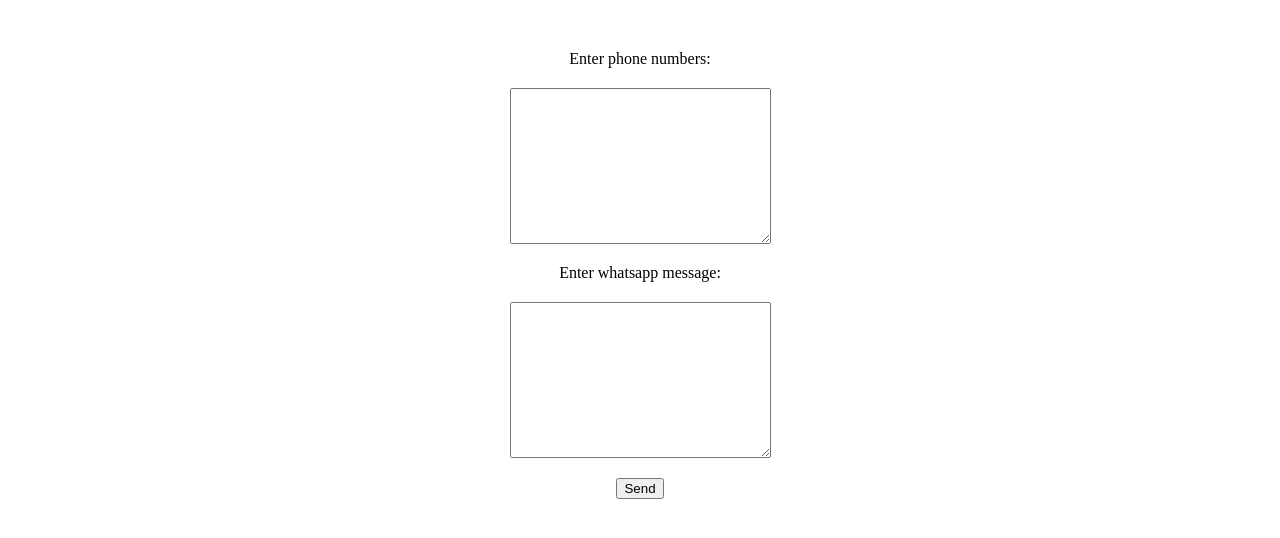
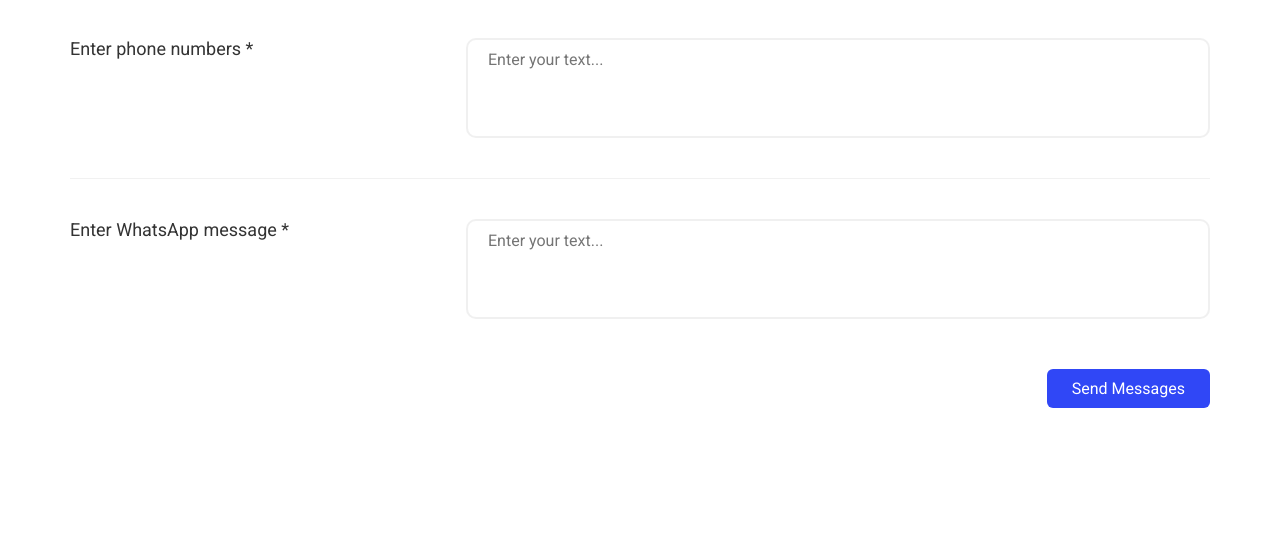
Before and after one commit to geiger01/whatsapp-sender-client, a React (Create React App) app: page / in a window 1280 px wide. Shown: the top 538 px of the page. Built offline with nearby package versions, Linux system fonts and the light colour scheme.

Commit message:
client done

```diff
--- a/package.json
+++ b/package.json
@@ -10,11 +10,11 @@
     "@types/node": "^16.18.11",
     "@types/react": "^18.0.27",
     "@types/react-dom": "^18.0.10",
+    "axios": "^1.3.2",
     "react": "^18.2.0",
     "react-dom": "^18.2.0",
     "react-scripts": "5.0.1",
     "sass": "^1.58.0",
-    "scss": "^0.2.4",
     "typescript": "^4.9.5",
     "web-vitals": "^2.1.4"
   },
--- a/public/index.html
+++ b/public/index.html
@@ -10,10 +10,12 @@
 			content="Web site created using create-react-app"
 		/>
 		<link rel="apple-touch-icon" href="%PUBLIC_URL%/logo192.png" />
-    <!--
-      manifest.json provides metadata used when your web app is installed on a
-      user's mobile device or desktop. See https://developers.google.com/web/fundamentals/web-app-manifest/
-    -->
+		<link rel="preconnect" href="https://fonts.googleapis.com" />
+		<link rel="preconnect" href="https://fonts.gstatic.com" crossorigin />
+		<link
+			href="https://fonts.googleapis.com/css2?family=Roboto:wght@300;400;500;700&display=swap"
+			rel="stylesheet"
+		/>
 		<link rel="manifest" href="%PUBLIC_URL%/manifest.json" />
 		<!--
       Notice the use of %PUBLIC_URL% in the tags above.
@@ -24,7 +26,7 @@
       work correctly both with client-side routing and a non-root public URL.
       Learn how to configure a non-root public URL by running `npm run build`.
     -->
-    <title>React App</title>
+		<title>WhatsApp Sender</title>
 	</head>
 	<body>
 		<noscript>You need to enable JavaScript to run this app.</noscript>
--- a/src/App.css
+++ /dev/null
@@ -1,11 +0,0 @@
-.app {
-	margin-top: 50px;
-}
-
-.app form {
-	display: flex;
-	flex-direction: column;
-	gap: 20px;
-	justify-content: center;
-	align-items: center;
-}
--- a/src/App.tsx
+++ b/src/App.tsx
@@ -1,14 +1,59 @@
-import './App.css';
+import { useState } from 'react';
+import axios from 'axios';
+
+import './app.scss';
 
 function App() {
+  const [nums, setNums] = useState<string>('');
+  const [msg, setMsg] = useState<string>('');
+  const [isLoading, setIsLoading] = useState<boolean>(false);
+  const [notification, setNotification] = useState<string>('');
+
+  async function onSend(e: any) {
+    e.preventDefault();
+    if (!msg || !nums) return;
+    const numbers: string[] = nums.replace(/\s/g, " ")?.replaceAll('-', '').split(' ');
+    const formattedNumbers = numbers.map((n) => {
+      if (n.includes('+972')) {
+        return n;
+      } else {
+        return `+972${n.slice(1)}`;
+      }
+    });
+    setIsLoading(true);
+    setNotification('');
+    try {
+      await axios.post(`https://whatsapp-sender-server.onrender.com/api/send`, {
+        msg,
+        nums: formattedNumbers
+      });
+      setNums('');
+      setMsg('');
+      setNotification(`Messages sent successfully.`);
+    } catch (e) {
+      setNotification(`Oops, something went wrong.`);
+    }
+    setIsLoading(false);
+  }
+
   return (
     <div className="app">
-      <form action="">
-        <label htmlFor="">Enter phone numbers:</label>
-        <textarea name="" id="" cols={30} rows={10}></textarea>
-        <label htmlFor="">Enter whatsapp message:</label>
-        <textarea name="" id="" cols={30} rows={10}></textarea>
-        <button>Send</button>
+      <form onSubmit={onSend}>
+        <div className="numbers">
+          <label htmlFor="nums">Enter phone numbers *</label>
+          <textarea placeholder='Enter your text...' value={nums} onChange={(e) => setNums(e.target.value)} name="nums" id="nums" rows={4}></textarea>
+        </div>
+        <div className="divider"></div>
+        <div className="message">
+          <label htmlFor="msg">Enter WhatsApp message *</label>
+          <textarea placeholder='Enter your text...' value={msg} onChange={(e) => setMsg(e.target.value)} name="msg" id="msg" rows={4} />
+        </div>
+        <button className={isLoading ? 'loading' : ''} type='submit'>{isLoading ? 'Sending' : 'Send Messages'}</button>
+        <div className={`notification ${notification ? 'show' : ''}`}>
+          <p>
+            {notification}
+          </p>
+        </div>
       </form>
     </div>
   );
--- /dev/null
+++ b/src/app.scss
@@ -0,0 +1,109 @@
+html {
+	font-family: Roboto, sans-serif;
+	font-weight: 400;
+}
+
+button,
+textarea {
+	font-family: Roboto, sans-serif;
+}
+
+.app {
+	max-width: 1200px;
+	margin: 0 auto;
+
+	form {
+		display: flex;
+		flex-direction: column;
+		justify-content: center;
+		gap: 20px;
+		padding: 30px;
+		color: rgb(51, 51, 51);
+
+		.numbers,
+		.message {
+			width: 100%;
+			display: flex;
+			justify-content: space-between;
+			flex-wrap: wrap;
+			gap: 20px;
+
+			label {
+				font-size: 18px;
+				font-weight: 400;
+				min-width: 250px;
+			}
+
+			textarea {
+				max-width: 700px;
+				width: 100%;
+				border: none;
+				outline: none;
+				border-radius: 10px;
+				padding: 10px 20px;
+				resize: none;
+				border: 2px solid rgba(221, 221, 221, 0.426);
+				transition: 0.2s;
+				font-size: 16px;
+
+				&:focus {
+					border: 2px solid rgba(48, 71, 246, 0.426);
+				}
+			}
+		}
+
+		.divider {
+			margin: 20px 0;
+			border-top: 1px solid rgb(241, 241, 241);
+		}
+
+		button {
+			cursor: pointer;
+			max-width: fit-content;
+			margin: 30px 0 0 auto;
+			padding: 10px 25px;
+			border-radius: 6px;
+			border: none;
+			background-color: rgb(48, 71, 246);
+			color: white;
+			font-size: 16px;
+			transition: 0.2s;
+
+			&.loading {
+				opacity: 0.5;
+				pointer-events: none;
+			}
+
+			&:hover {
+				background-color: rgb(35, 54, 205);
+				transform: translateY(-2px);
+			}
+
+			&:active {
+				opacity: 0.9;
+				transform: translateY(0);
+			}
+		}
+
+		.notification {
+			max-width: 500px;
+			border: 2px solid rgba(48, 71, 246, 0.426);
+			border-radius: 10px;
+			color: rgba(48, 71, 246, 0.644);
+			padding: 20px;
+			font-size: 16px;
+			margin: 50px auto;
+			text-align: center;
+			transition: 0.5s;
+			opacity: 0;
+
+			p {
+				margin: 0;
+			}
+
+			&.show {
+				opacity: 1;
+			}
+		}
+	}
+}
```
Also changed, not shown: 1 other file (tests, documents, lock files or other folders). Lines whose indentation alone changed are shown as unchanged.
